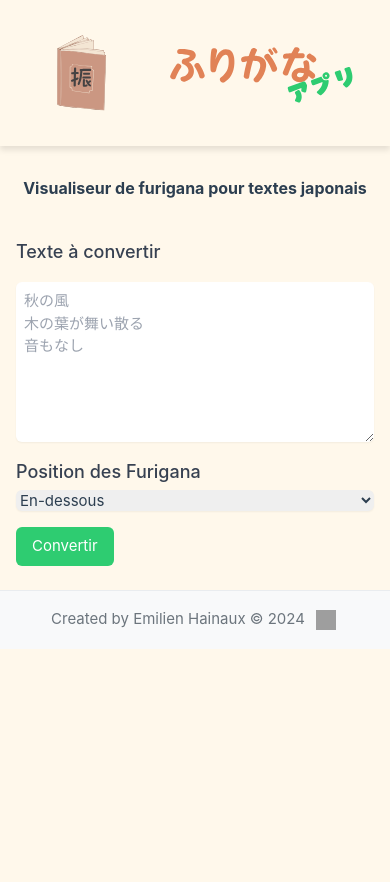
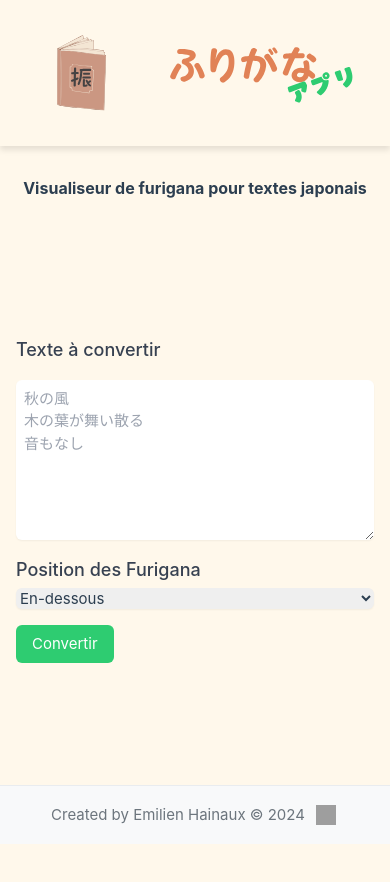
Before and after one commit to e-hainaux/furigana-app, a Vue app: page / in a window 390 px wide. Shown: the top 882 px of the page. After the commit the page ends 844 px from the top, so only its background shows below. Built offline with nearby package versions, Linux system fonts and the light colour scheme; grey boxes are pictures that could not be loaded.

Commit message:
fix footer display > see height of body in base.css

```diff
--- a/src/assets/base.css
+++ b/src/assets/base.css
@@ -59,7 +59,7 @@
 }
 
 body {
-  min-height: 100vh;
+  height: 100vh;
   color: var(--color-text);
   background-color: #fff8eb;
 
--- a/src/assets/main.css
+++ b/src/assets/main.css
@@ -5,6 +5,11 @@
 @tailwind utilities;
 
 #app {
+  display: flex;
+  flex-direction: column;
+  justify-content: space-between;
+  align-items: center;
+  height: 100%;
   max-width: 1280px;
   margin: 0 auto;
   padding: 0;
@@ -17,6 +22,13 @@ a,
   color: hsla(160, 100%, 37%, 1);
   transition: 0.4s;
   padding: 3px;
+}
+
+body {
+  display: flex;
+  flex-direction: column;
+  justify-content: space-between;
+  align-items: center;
 }
 
 @media (hover: hover) {
--- a/src/components/FooterComponent.vue
+++ b/src/components/FooterComponent.vue
@@ -29,6 +29,7 @@ defineComponent({
 <style scoped>
 .footer {
   width: 100vw;
+  height: auto;
   text-align: center;
   margin-top: 24px;
   padding: 1rem;
--- a/src/views/ConvertView.vue
+++ b/src/views/ConvertView.vue
@@ -1,11 +1,11 @@
 <template>
-  <div class="main-container p-4 pt-0">
+  <div class="main-container h-full p-4 pt-0">
     <h1
       class="w-full text-xl text-center font-bold mb-16 mt-0 mb-6 pl-1 pr-1 lg:mt-2 sm:px-2 text-2XL"
     >
       Visualiseur de furigana pour textes japonais
     </h1>
-    <form @submit.prevent="convertText" class="px-4 space-y-4">
+    <form @submit.prevent="convertText" class="w-full px-4 space-y-4">
       <div>
         <label
           for="inputText"
@@ -17,7 +17,7 @@
           id="inputText"
           v-model="inputText"
           rows="4"
-          class="mt-1 block w-full border-gray-300 rounded-md shadow-sm focus:border-indigo-500 focus:ring-indigo-500 sm:text-sm p-2 h-40"
+          class="w-[96%] mt-1 block w-full border-gray-300 rounded-md shadow-sm focus:border-indigo-500 focus:ring-indigo-500 sm:text-sm p-2 h-40"
           placeholder="秋の風
 木の葉が舞い散る
 音もなし"
@@ -29,7 +29,7 @@
         </label>
         <select
           v-model="furiganaPosition"
-          class="mt-1 block w-full border-gray-300 rounded-md shadow-sm focus:border-indigo-500 focus:ring-indigo-500 sm:text-sm"
+          class="w-40 mt-1 block w-full border-gray-300 rounded-md shadow-sm focus:border-indigo-500 focus:ring-indigo-500 sm:text-sm"
         >
           <option value="below">En-dessous</option>
           <option value="above">Au-dessus</option>
@@ -44,7 +44,7 @@
     <div
       v-if="convertedText"
       :class="furiganaClass"
-      class="mt-4 p-4 mx-4 border rounded-md border-gray-200 bg-white bg-opacity-40"
+      class="w-[90%] mt-4 p-4 mx-4 border rounded-md border-gray-200 bg-white bg-opacity-40"
     >
       <h2 class="text-lg font-medium">Résultat</h2>
       <div
@@ -117,6 +117,12 @@ export default defineComponent({
 
 <style scoped>
 .main-container {
+  display: flex;
+  flex-direction: column;
+  justify-content: space-between;
+  align-items: center;
+  width: 100%;
+
   margin-top: 150px;
   padding: 24px 0 0 0;
 }
```
